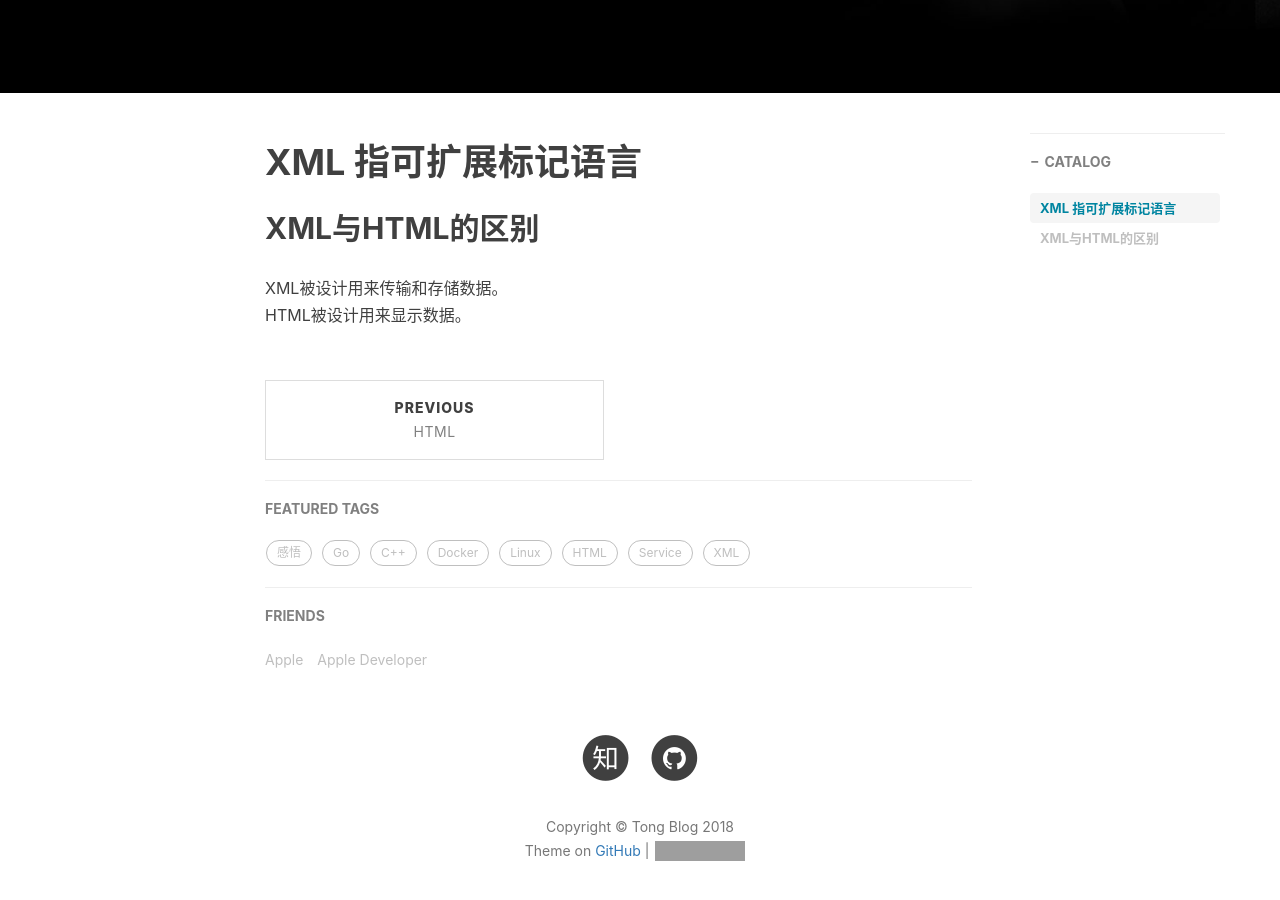
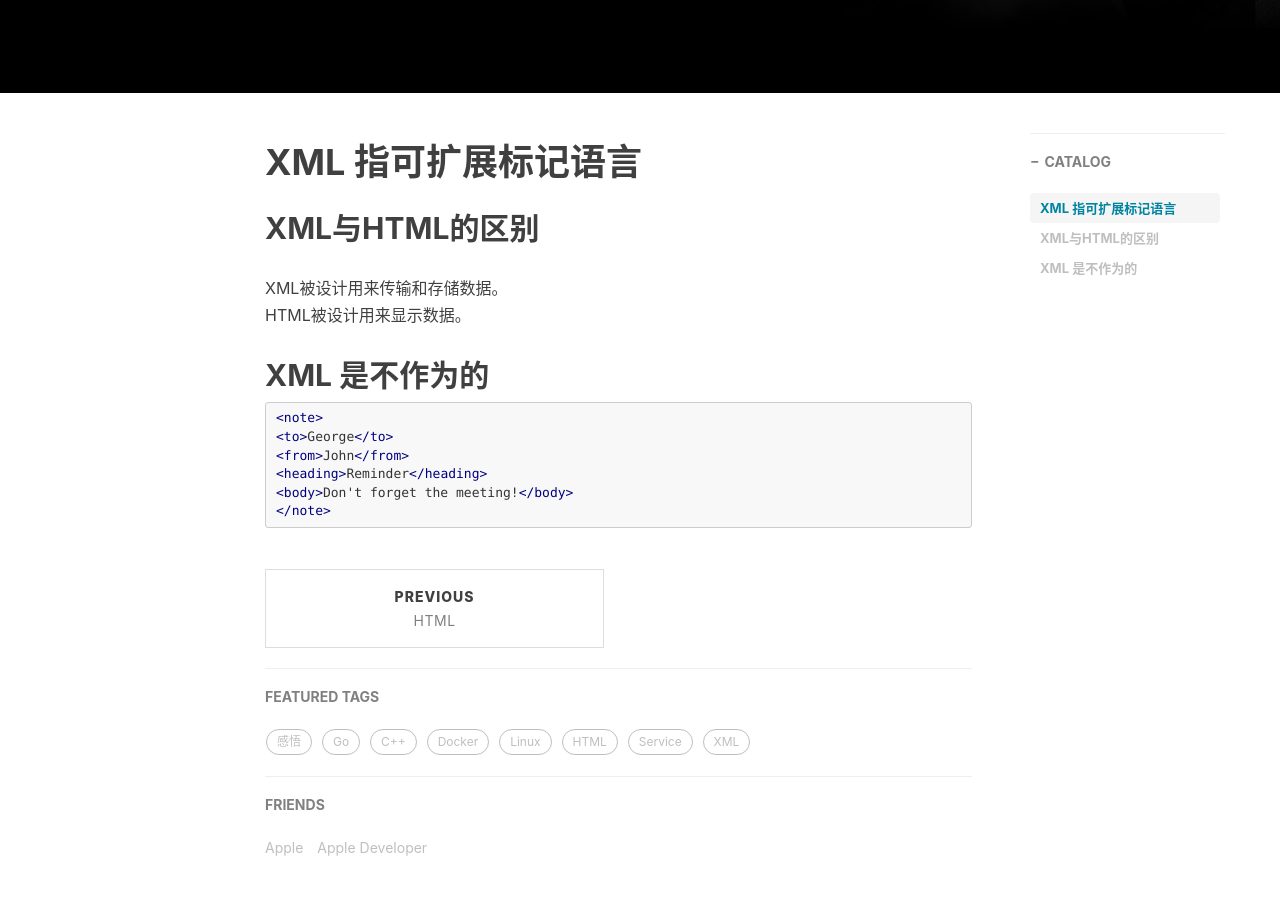
Before and after one commit to AugustineTong/TongBlog, a Jekyll site: the page built from _posts/2018-12-16-XML.md, in a window 1280 px wide and 900 px high, scrolled down 364 px. Built offline with Jekyll 4.4.1, drawn with Linux system fonts in a browser that asks for light colours; nearby versions of some CDN libraries; comment, search, counter and statistics services are not loaded; grey boxes are pictures that could not be loaded.

Commit message:
Update 2018-12-16-XML.md

````diff
--- a/_posts/2018-12-16-XML.md
+++ b/_posts/2018-12-16-XML.md
@@ -21,3 +21,13 @@ tags:
 ## XML与HTML的区别
 XML被设计用来传输和存储数据。
 HTML被设计用来显示数据。
+
+## XML 是不作为的
+```xml
+<note>
+<to>George</to>
+<from>John</from>
+<heading>Reminder</heading>
+<body>Don't forget the meeting!</body>
+</note>
+```
````
